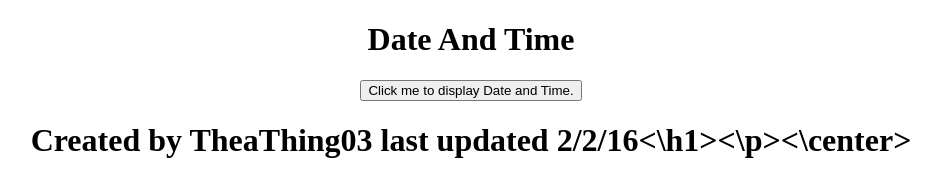
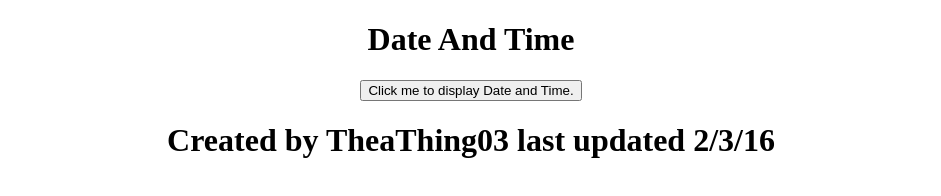
Before and after one commit to TheThing03/time, a plain HTML site: page index.html in a window 1280 px wide. Shown: the whole page, without its empty margins (169-1110 px from the left). Drawn offline with Linux system fonts and the light colour scheme.

Commit message:
Update index.html

```diff
--- a/index.html
+++ b/index.html
@@ -10,7 +10,7 @@ onclick="document.getElementById('demo').innerHTML = Date()">
 Click me to display Date and Time.</button></center>
 
 <center></center><p id="demo"></p></center>
-<center><p><h1>Created by TheaThing03 last updated 2/2/16<\h1><\p><\center>
+<center><p><h1>Created by TheaThing03 last updated 2/3/16
 
 </body>
 </html>
```
